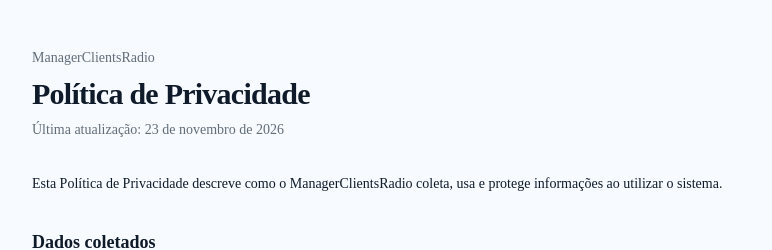
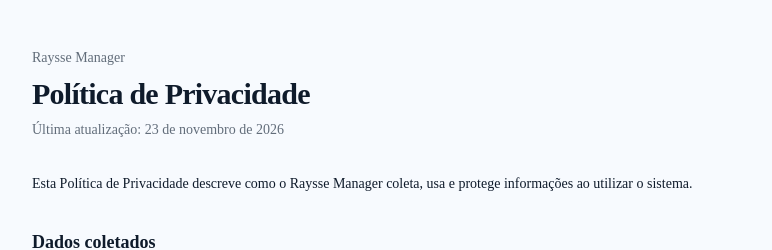
Before and after one commit to FernandoGabrielSilva/ManagerClientsRadio, a Next.js app: page /privacidade in a window 1280 px wide. Shown: the top 250 px of the page, without its empty margins (248-1020 px from the left). Built offline with nearby package versions, Linux system fonts and the light colour scheme.

Commit message:
chore: rename Manager Radio branding to Raysse Manager

```diff
--- a/app/(public)/privacidade/page.tsx
+++ b/app/(public)/privacidade/page.tsx
@@ -2,8 +2,8 @@ import type { Metadata } from "next";
 import Link from "next/link";
 
 export const metadata: Metadata = {
-  title: "Política de Privacidade | ManagerClientsRadio",
-  description: "Política de privacidade do ManagerClientsRadio.",
+  title: "Política de Privacidade | Raysse Manager",
+  description: "Política de privacidade do Raysse Manager.",
 };
 
 export default function PrivacyPage() {
@@ -11,14 +11,14 @@ export default function PrivacyPage() {
     <main className="min-h-screen bg-background text-foreground">
       <div className="mx-auto max-w-3xl px-6 py-12 space-y-8">
         <header className="space-y-2">
-          <p className="text-sm text-muted-foreground">ManagerClientsRadio</p>
+          <p className="text-sm text-muted-foreground">Raysse Manager</p>
           <h1 className="text-3xl font-bold tracking-tight">Política de Privacidade</h1>
           <p className="text-sm text-muted-foreground">Última atualização: 23 de novembro de 2026</p>
         </header>
 
         <section className="space-y-3 text-sm leading-6">
           <p>
-            Esta Política de Privacidade descreve como o ManagerClientsRadio coleta, usa e protege
+            Esta Política de Privacidade descreve como o Raysse Manager coleta, usa e protege
             informações ao utilizar o sistema.
           </p>
         </section>
--- a/app/(public)/termos/page.tsx
+++ b/app/(public)/termos/page.tsx
@@ -2,8 +2,8 @@ import type { Metadata } from "next";
 import Link from "next/link";
 
 export const metadata: Metadata = {
-  title: "Termos de Serviço | ManagerClientsRadio",
-  description: "Termos de serviço do ManagerClientsRadio.",
+  title: "Termos de Serviço | Raysse Manager",
+  description: "Termos de serviço do Raysse Manager.",
 };
 
 export default function TermsPage() {
@@ -11,14 +11,14 @@ export default function TermsPage() {
     <main className="min-h-screen bg-background text-foreground">
       <div className="mx-auto max-w-3xl px-6 py-12 space-y-8">
         <header className="space-y-2">
-          <p className="text-sm text-muted-foreground">ManagerClientsRadio</p>
+          <p className="text-sm text-muted-foreground">Raysse Manager</p>
           <h1 className="text-3xl font-bold tracking-tight">Termos de Serviço</h1>
           <p className="text-sm text-muted-foreground">Última atualização: 23 de novembro de 2026</p>
         </header>
 
         <section className="space-y-3 text-sm leading-6 text-muted-foreground">
           <p>
-            Ao acessar ou usar o ManagerClientsRadio, você concorda com estes Termos de Serviço.
+            Ao acessar ou usar o Raysse Manager, você concorda com estes Termos de Serviço.
             Se não concordar, não utilize o sistema.
           </p>
         </section>
--- a/app/layout.tsx
+++ b/app/layout.tsx
@@ -8,7 +8,7 @@ const jakarta = Plus_Jakarta_Sans({ variable: "--font-jakarta", subsets: ["latin
 const geistMono = Geist_Mono({ variable: "--font-geist-mono", subsets: ["latin"] });
 
 export const metadata: Metadata = {
-  title: "ManagerClientsRadio",
+  title: "Raysse Manager",
   description: "Gerenciamento de clientes, contratos e lembretes para agência de marketing",
 };
 
--- a/components/layout/sidebar.tsx
+++ b/components/layout/sidebar.tsx
@@ -25,7 +25,7 @@ export function Sidebar() {
             <Radio className="h-5 w-5" />
           </div>
           <div className="min-w-0">
-            <div className="font-semibold text-sm leading-tight tracking-tight">ManagerRadio</div>
+            <div className="font-semibold text-sm leading-tight tracking-tight">Raysse Manager</div>
             <div className="text-xs text-muted-foreground leading-tight">Gestão comercial</div>
           </div>
         </div>
--- a/components/layout/topbar.tsx
+++ b/components/layout/topbar.tsx
@@ -85,7 +85,7 @@ export function Topbar({ user, notifications }: { user: { name?: string | null;
                   <Radio className="h-5 w-5" />
                 </div>
                 <div className="text-left">
-                  <div className="font-semibold text-sm">ManagerRadio</div>
+                  <div className="font-semibold text-sm">Raysse Manager</div>
                   <div className="text-xs text-muted-foreground font-normal">Gestão comercial</div>
                 </div>
               </SheetTitle>
--- a/components/settings/settings-view.tsx
+++ b/components/settings/settings-view.tsx
@@ -176,7 +176,7 @@ export function SettingsView({
     if (perm === "granted") {
       localStorage.setItem("browserNotifEnabled", "true");
       setBrowserEnabled(true);
-      new Notification("ManagerRadio", { body: "Notificações do navegador ativadas." });
+      new Notification("Raysse Manager", { body: "Notificações do navegador ativadas." });
       toast.add({ title: "Notificações ativadas" });
     } else {
       toast.add({ title: "Permissão negada" });
@@ -203,10 +203,10 @@ export function SettingsView({
     }
     if ("serviceWorker" in navigator) {
       navigator.serviceWorker.ready
-        .then((reg) => reg.showNotification("ManagerRadio - Teste", { body: "Esta é uma notificação de teste." }))
-        .catch(() => new Notification("ManagerRadio - Teste", { body: "Esta é uma notificação de teste." }));
+        .then((reg) => reg.showNotification("Raysse Manager - Teste", { body: "Esta é uma notificação de teste." }))
+        .catch(() => new Notification("Raysse Manager - Teste", { body: "Esta é uma notificação de teste." }));
     } else {
-      new Notification("ManagerRadio - Teste", { body: "Esta é uma notificação de teste." });
+      new Notification("Raysse Manager - Teste", { body: "Esta é uma notificação de teste." });
     }
     toast.add({ title: "Notificação de teste enviada" });
   }
```
Also changed, not shown: 1 other file (tests, documents, lock files or other folders).
